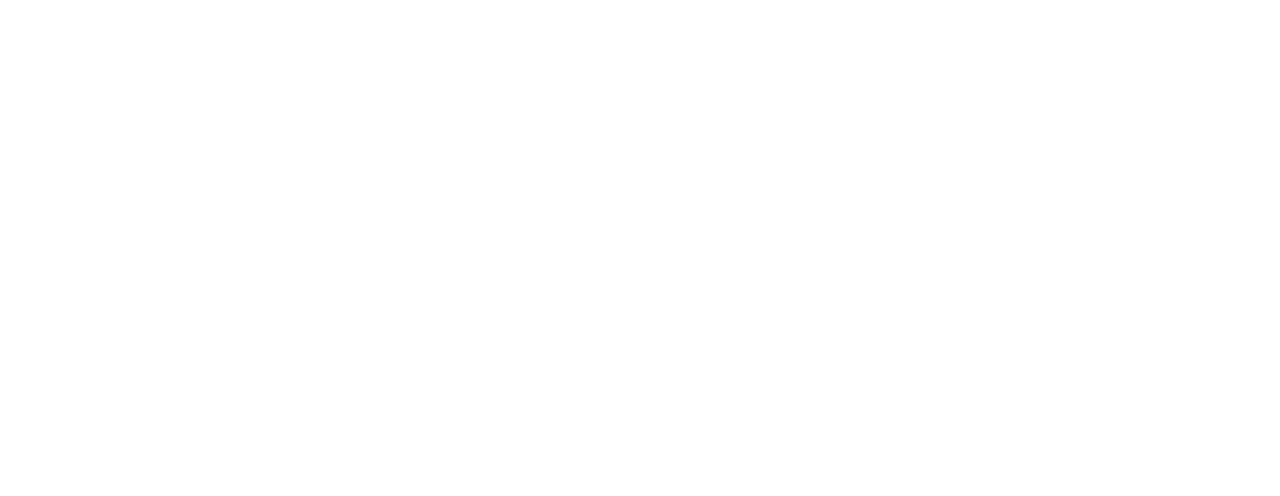
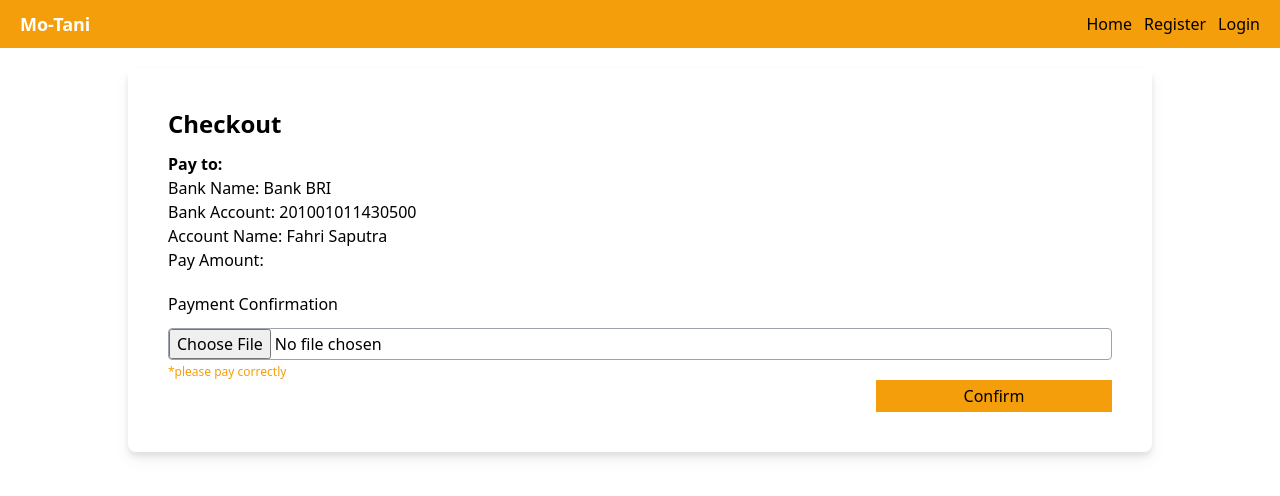
Before and after one commit to FahriSaputra/mo-tani, a React (Create React App) app: page /checkout in a window 1280 px wide. Before the commit this address had no page. Shown: the top 496 px of the page. Built offline with nearby package versions, Linux system fonts and the light colour scheme.

Commit message:
implement checkout

```diff
--- a/src/App.js
+++ b/src/App.js
@@ -16,6 +16,7 @@
 import Cart from "./pages/Cart";
 import AddProduct from "./pages/AddProduct";
 import Profile from "./pages/Profile";
+import Checkout from "./pages/Checkout";
 
 export const ScrollToTop = ({ children }) => {
   const { pathname } = useLocation();
@@ -100,6 +101,14 @@
                 </AuthRoute>
               }
             />
+            <Route
+              path="/checkout"
+              element={
+                <AuthRoute reverse={true}>
+                  <Checkout />
+                </AuthRoute>
+              }
+            />
             <Route path="/product/:id" element={<ProductDetail />} />
             <Route path="/cart" element={<Cart />} />
             <Route
--- /dev/null
+++ b/src/hooks/mutations/Checkout.mutations.js
@@ -0,0 +1,13 @@
+import { useMutation } from "react-query";
+import CheckoutServices from "../../services/CheckoutServices";
+
+const useCheckout = () =>
+  useMutation((data) =>
+    CheckoutServices.Checkout(data, {
+      headers: {
+        "Content-Type": "multipart/form-data",
+      },
+    })
+  );
+
+export { useCheckout };
--- a/src/pages/Cart.js
+++ b/src/pages/Cart.js
@@ -17,8 +17,8 @@
   }, [data?.id, deleteFromCart]);
 
   const onCheckout = useCallback(() => {
-    navigate("/checkout");
-  }, [navigate]);
+    navigate("/checkout", { state: data });
+  }, [data, navigate]);
 
   return (
     <>
--- /dev/null
+++ b/src/pages/Checkout.js
@@ -0,0 +1,96 @@
+import { useCallback, useState } from "react";
+import MainLayout from "../layout/MainLayout";
+import { PrimaryButton, TextInput } from "../components";
+import { useLocation } from "react-router-dom";
+import { useCheckout } from "../hooks/mutations/Checkout.mutations";
+import { useNavigate } from "react-router-dom";
+import { useDeleteFromCart } from "../hooks/mutations/Cart.mutations";
+
+const Checkout = () => {
+  const [form, setForm] = useState({
+    proof: "",
+  });
+
+  const { state } = useLocation();
+  const checkout = useCheckout();
+  const deleteFromCart = useDeleteFromCart();
+  const navigate = useNavigate();
+
+  const onChange = useCallback((e) => {
+    const name = e.target.name;
+    const value = e.target.type === "file" ? e.target.files : e.target.value;
+    setForm((prev) => ({ ...prev, [name]: value }));
+  }, []);
+
+  const onSubmit = useCallback(
+    (e) => {
+      const formData = new FormData();
+      formData.append("cart_id", state?.id);
+      formData.append("status", "waiting");
+      formData.append("stok", state?.quantity);
+      formData.append("proof", form?.proof[0]);
+      console.log(formData, "FormData");
+      checkout.mutate(formData, {
+        onSuccess: () => {
+          deleteFromCart.mutate(state?.id);
+          window.alert("Payment Success");
+          navigate("/");
+        },
+        onError: () => window.alert("Payment Failed"),
+      });
+      e.preventDefault();
+    },
+    [
+      checkout,
+      deleteFromCart,
+      form?.proof,
+      navigate,
+      state?.id,
+      state?.quantity,
+    ]
+  );
+
+  return (
+    <MainLayout>
+      <div className="w-full rounded-lg filter drop-shadow-lg bg-white mt-5">
+        <div className="p-10">
+          <h1 className="text-2xl font-bold">Checkout</h1>
+          <div className="mt-3">
+            <h1 className="font-semibold">Pay to: </h1>
+            <p>Bank Name: Bank BRI</p>
+            <p>Bank Account: 201001011430500</p>
+            <p>Account Name: Fahri Saputra</p>
+            <p>Pay Amount: {state?.total}</p>
+          </div>
+          <div className="mt-3">
+            <TextInput
+              name="proof"
+              label="Payment Confirmation"
+              containerStyle="mt-5"
+              type="file"
+              onChange={onChange}
+            />
+            <p className="text-xs mt-1 text-yellow-500">
+              *please pay correctly
+            </p>
+            {form?.proof ? (
+              // eslint-disable-next-line jsx-a11y/img-redundant-alt
+              <img
+                src={URL.createObjectURL(form?.proof[0])}
+                alt="proof"
+                className="w-1/2 h-1/2 mt-3"
+              />
+            ) : null}
+          </div>
+          <div className="flex justify-end">
+            <div className="w-1/4">
+              <PrimaryButton title="Confirm" onClick={onSubmit} />
+            </div>
+          </div>
+        </div>
+      </div>
+    </MainLayout>
+  );
+};
+
+export default Checkout;
--- /dev/null
+++ b/src/services/CheckoutServices.js
@@ -0,0 +1,12 @@
+import ApiHelpers from "../helpers/ApiHelpers";
+
+const Checkout = async (data) => {
+  const response = await ApiHelpers.post("/checkout/add", data);
+  return response;
+};
+
+const CheckoutServices = {
+  Checkout,
+};
+
+export default CheckoutServices;
```
